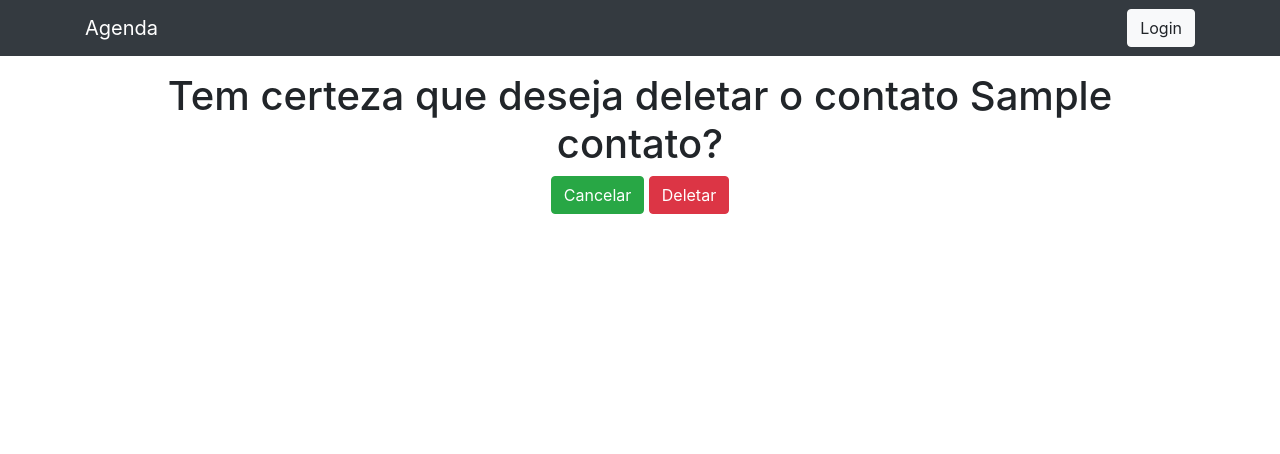
After one commit to deargoth/agenda, a Django app: page /delete/1 in a window 1280 px wide. The commit adds this page. Shown: the top 454 px of the page. Run offline with Django 4.2, Linux system fonts and the light colour scheme; tables that the repository leaves empty hold one stand-in row (values such as "Sample post"); some libraries are stand-ins or nearby versions.

Commit message:
Opção de deletar o contato adicionada

```diff
--- /dev/null
+++ b/contatos/templates/contatos/delete.html
@@ -0,0 +1,13 @@
+{% extends 'base.html' %}
+
+
+{% block content %}
+    <div class="text-center mt-3 mb-3">
+        <form method="POST">
+            {% csrf_token %}
+            <h1>Tem certeza que deseja deletar o contato {{ contato.name }}?</h1>
+            <a href="{% url 'detalhes' contato.id %}" class="btn btn-success">Cancelar</a>
+            <input type="submit" class="btn btn-danger" value="Deletar">
+        </form>
+    </div>
+{% endblock content %}
--- a/contatos/templates/contatos/detalhes.html
+++ b/contatos/templates/contatos/detalhes.html
@@ -38,6 +38,7 @@
           </dd>
         </dl>
         <a href="{% url 'edit' contato.id %}" class="btn btn-dark mb-3">Editar contato</a>
+        <a href="{% url 'delete' contato.id %}" class="btn btn-danger mb-3">Deletar contato</a>
       </div>
     </div>
   </div>
--- a/contatos/urls.py
+++ b/contatos/urls.py
@@ -6,4 +6,5 @@ urlpatterns = [
     path('detalhes/<int:pk>', views.Detalhes.as_view(), name="detalhes"),
     path('edit/<int:pk>', views.Editing.as_view(), name="edit"),
     path('busca/', views.Busca.as_view(), name="busca"),
+    path('delete/<int:pk>', views.DeleteContact.as_view(), name="delete"),
 ]
--- a/contatos/views.py
+++ b/contatos/views.py
@@ -1,6 +1,6 @@
 from django.shortcuts import render
 from django.views.generic.list import ListView
-from django.views.generic.edit import UpdateView
+from django.views.generic.edit import UpdateView, DeleteView
 from django.views.generic.base import TemplateView
 from django.db.models import Q, Value
 from django.db.models.functions import Concat
@@ -12,7 +12,7 @@ class Index(ListView):
     model = Contato
     template_name = 'contatos/index.html'
     context_object_name = 'contatos'
-    paginate_by = 3
+    paginate_by = 6
 
     def get_queryset(self):
         qs = super().get_queryset()
@@ -58,3 +58,8 @@ class Editing(UpdateView):
     template_name = 'contatos/editing.html'
     form_class = EditingForm
     success_url = '/'
+
+class DeleteContact(DeleteView):
+    model = Contato
+    template_name = 'contatos/delete.html'
+    success_url = '/'
```
